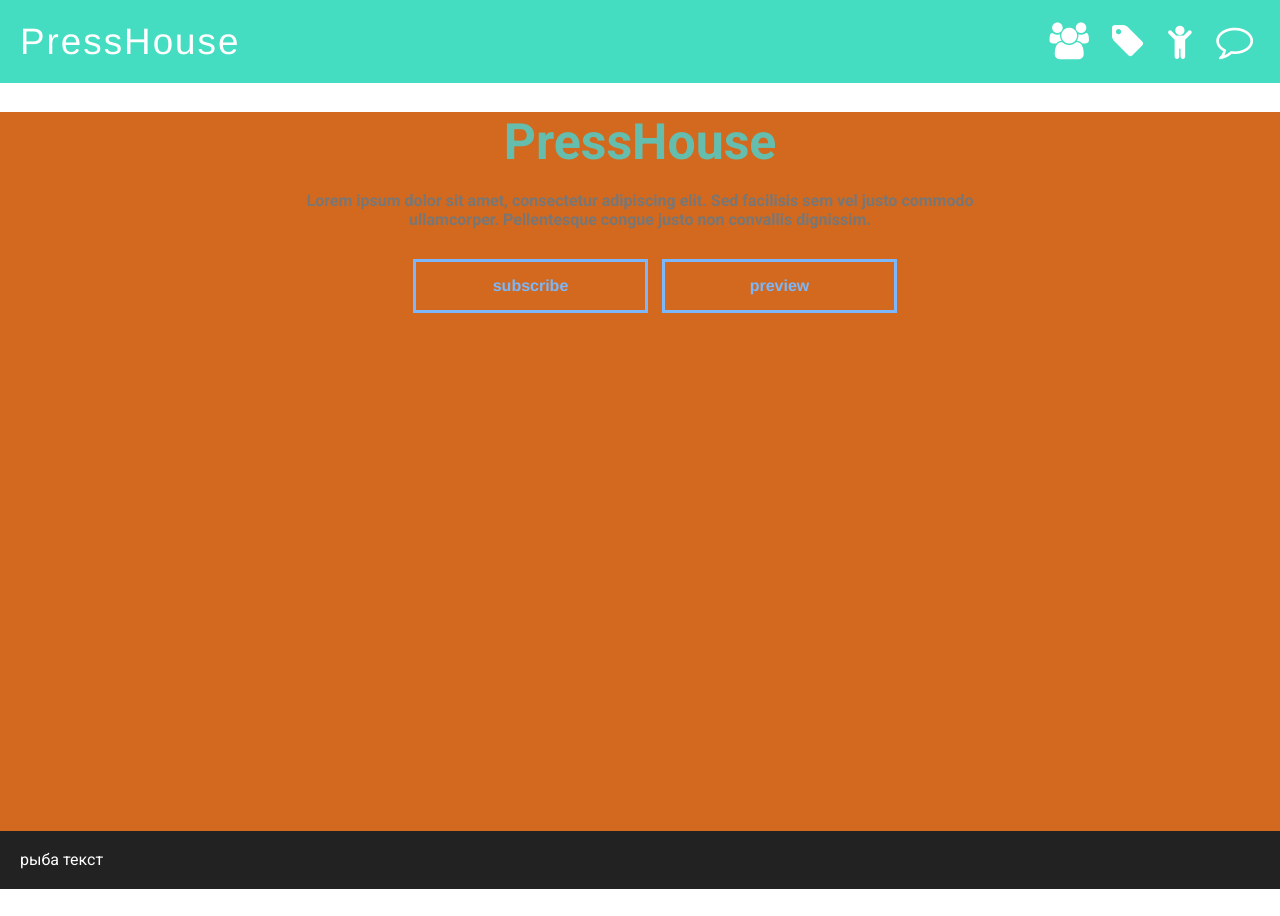
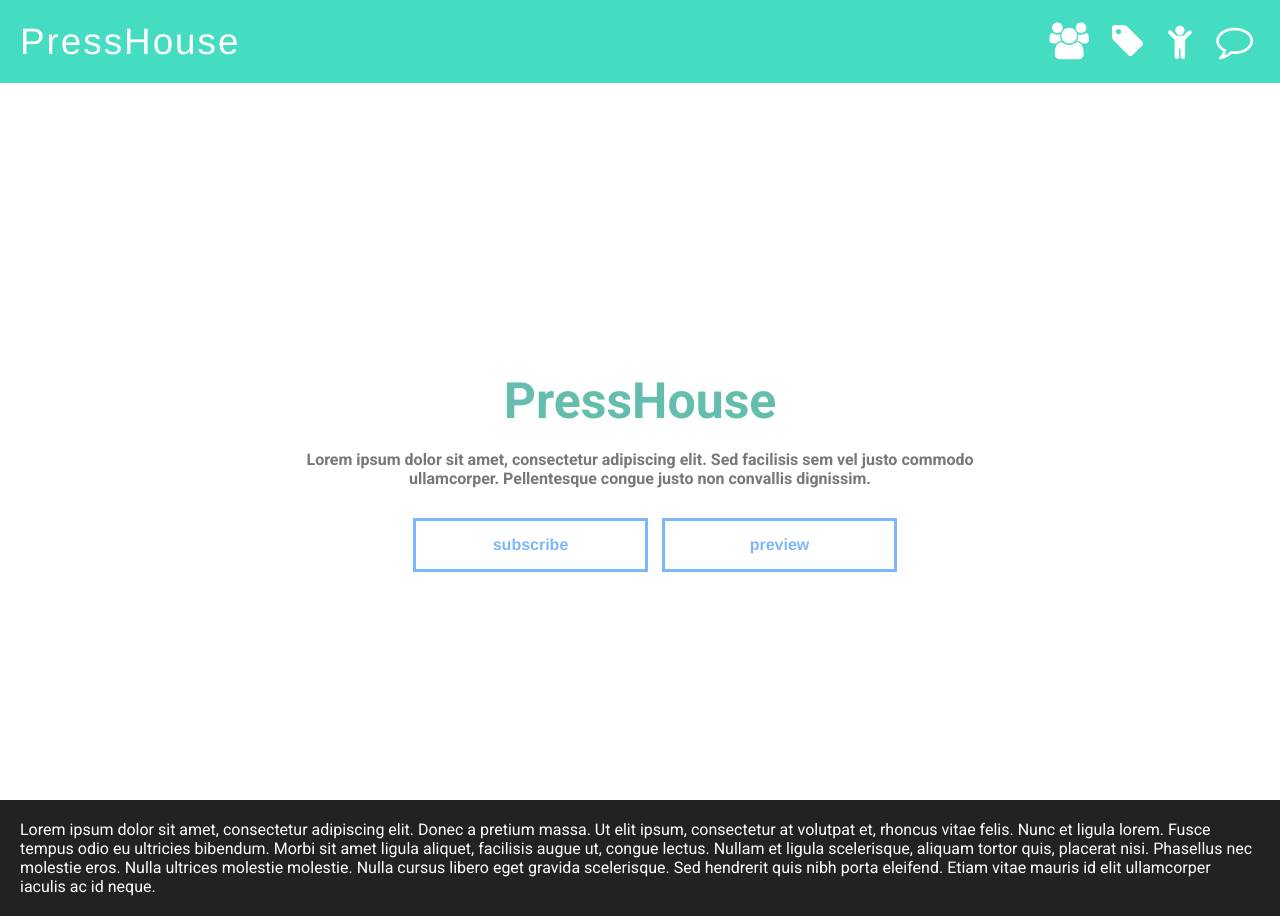
Before and after one commit to picknik/storm, a plain HTML site: page index.html in a window 1280 px wide. Before the commit the page ends 889 px from the top, so only its background shows below. Drawn offline with Linux system fonts and the light colour scheme.

Commit message:
prepape_intro instead of set_intro_into_center

```diff
--- a/index.html
+++ b/index.html
@@ -21,7 +21,7 @@
             </div>
         </header>
         <section>
-            <div class="out_intro test_block">
+            <div class="out_intro">
                 <div class="intro">
                     <h1>PressHouse</h1>
                     <h2>
@@ -35,7 +35,14 @@
             </div>
         </section>
         <footer>
-            рыба текст
+            Lorem ipsum dolor sit amet, consectetur adipiscing elit. Donec a pretium massa.
+            Ut elit ipsum, consectetur at volutpat et, rhoncus vitae felis.
+            Nunc et ligula lorem. Fusce tempus odio eu ultricies bibendum.
+            Morbi sit amet ligula aliquet, facilisis augue ut, congue lectus.
+            Nullam et ligula scelerisque, aliquam tortor quis, placerat nisi.
+            Phasellus nec molestie eros. Nulla ultrices molestie molestie.
+            Nulla cursus libero eget gravida scelerisque. Sed hendrerit quis nibh porta eleifend.
+            Etiam vitae mauris id elit ullamcorper iaculis ac id neque.
         </footer>
     </div>
 
@@ -53,9 +60,12 @@
         function set_intro_into_center(){
             var $out_intro = $('.out_intro')
             var $intro = $('.intro')
-            var tbmargin = ($out_intro.height() - $intro.innerHeight()) / 2
 
             $out_intro.css('height', $(window).height() - $header.outerHeight())
+
+            var tbmargin = ($out_intro.height() - $intro.innerHeight()) / 2
+            //must be hire
+
             $out_intro.css('paddingTop', tbmargin)
             $out_intro.css('paddingBottom', tbmargin)
         }
```
